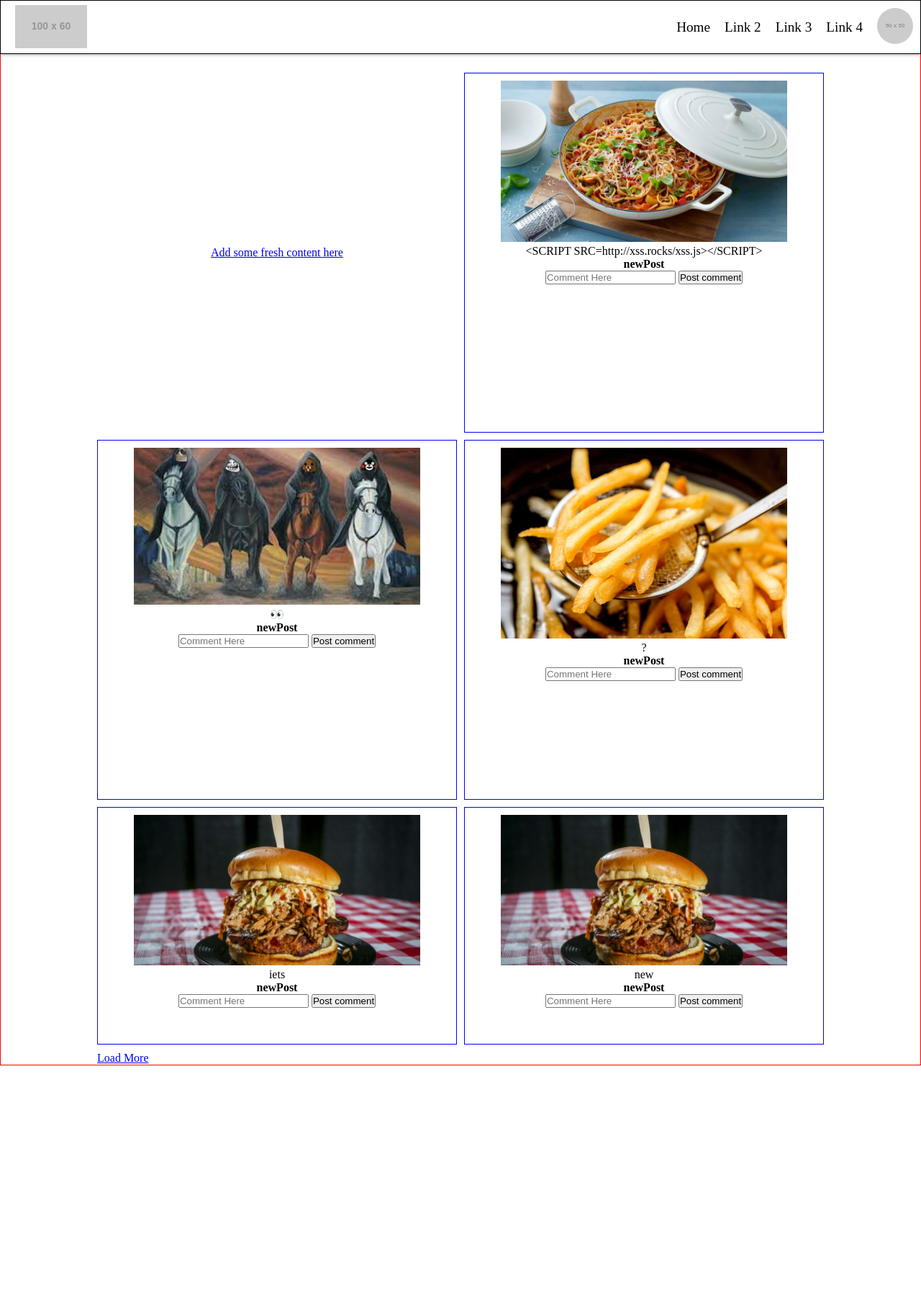
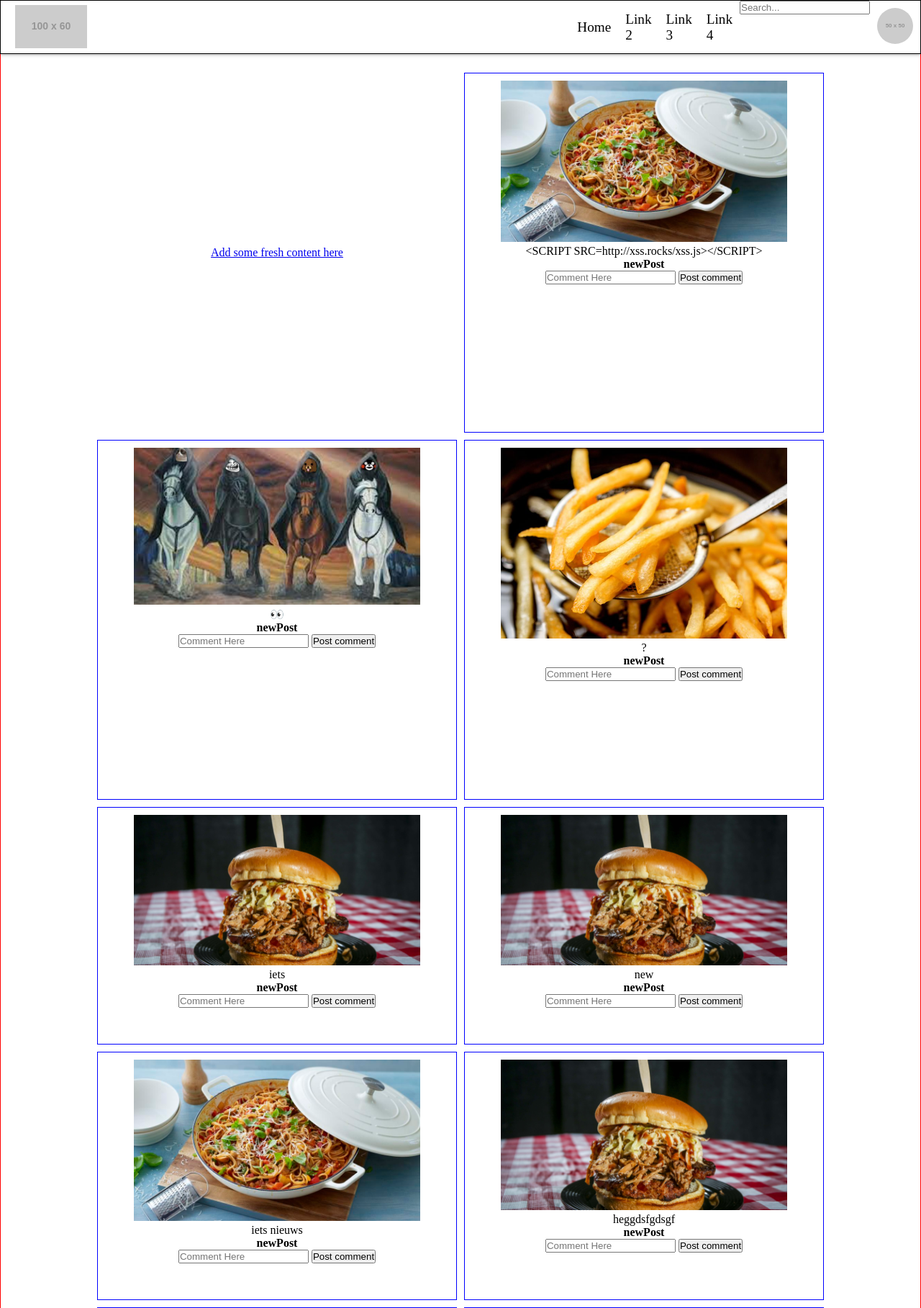
Before and after one commit to AqsaIntizar/EindopdrachtPHP, a PHP site: page /index.php in a window 1280 px wide. Shown: the top 1817 px of the page at 72% size. Before the commit the page ends 1480 px from the top, so only its background shows below. Run offline with PHP 8.4, Linux system fonts and the light colour scheme; a user stored in the database is signed in; data comes from the database, SQL or seed files in the repository; grey boxes labelled with a size stand in for pictures from a placeholder-image service; some libraries are stand-ins or nearby versions.

Commit message:
Done: fixed search problems and added optional searchbar

```diff
--- a/classes/Post.class.php
+++ b/classes/Post.class.php
@@ -5,7 +5,7 @@ class Post
 	public static function getAll(){
 
         if(!isset($_GET['showitems'])){
-            $itemCount = 5;
+            $itemCount = 20;
         } else {
             $itemCount = (int)$_GET['showitems'];
             //echo $itemCount;
@@ -18,4 +18,23 @@ class Post
         $stmnt->execute();
         return $result= $stmnt->fetchAll(PDO::FETCH_ASSOC);
     }
+
+    public function getSearchResults(){
+
+        if(!isset($_GET['showitems'])){
+            $itemCount = 20;
+        } else {
+            $itemCount = (int)$_GET['showitems'];
+            //echo $itemCount;
+        }
+
+        $search = '%' . $_GET["searchResult"] . '%';
+
+        $conn = Db::getInstance();
+        $stmnt = $conn->prepare('select posts.id, user_id, post_img_dir,post_description,username from posts, users where posts.user_id = users.id AND post_description LIKE :hashtag ORDER BY id DESC LIMIT :itemCount ');
+        $stmnt->bindValue(':itemCount', $itemCount, PDO::PARAM_INT);
+        $stmnt->bindParam(":hashtag", $search);
+        $stmnt->execute();
+        return $result= $stmnt->fetchAll(PDO::FETCH_ASSOC);
+    }
 }
--- a/index.php
+++ b/index.php
@@ -36,7 +36,7 @@
 
         <img class="postImg" src="<?php echo $r['post_img_dir']; ?>" alt="">
         <p class="description"><?php  $hashtag = $r['post_description'];
-    $linked_string = preg_replace("/#([^\s]+)/", "<a href=\"search.php?q=$1\">#$1</a>", $hashtag);
+    $linked_string = preg_replace("/#([^\s]+)/", "<a href=\"search.php?searchResult=$1\">#$1</a>", $hashtag);
     echo $linked_string ?></p>
         <p><strong><?php echo $r['username']; ?></strong></p>
 
--- a/nav.inc.php
+++ b/nav.inc.php
@@ -8,6 +8,9 @@ require_once("bootstrap.php");
         <li><a href="#" class="navLink">Link 2</a></li>
         <li><a href="#" class="navLink">Link 3</a></li>
         <li><a href="#" class="navLink">Link 4</a></li>
+        <form action="search.php" method="get">
+            <input type="text" name="searchResult" placeholder="Search...">
+        </form>
         <li>
             <div class="dropdown">
                 <img src="https://fakeimg.pl/50x50/?text=MyPic" class="dropbtn">
--- a/search.php
+++ b/search.php
@@ -12,7 +12,7 @@
         header('Location: login.php');
     }
 
-    $result = Post::getAll();
+    $result = Post::getSearchResults();
 
 ?><!DOCTYPE html>
 <html lang="en">
@@ -37,7 +37,7 @@
     <img src="<?php echo $r['post_img_dir'] ?>" alt="">
     <p class="description"><?php
     $hashtag = $r['post_description'];
-    $linked_string = preg_replace("/#([^\s]+)/", "<a href=\"search.php?q=$1\">#$1</a>", $hashtag);
+    $linked_string = preg_replace("/#([^\s]+)/", "<a href=\"search.php?searchResult=$1\">#$1</a>", $hashtag);
     echo $linked_string?></p>
     <p><strong><?php echo $r['username'] ?></strong></p>
     </div>
```
